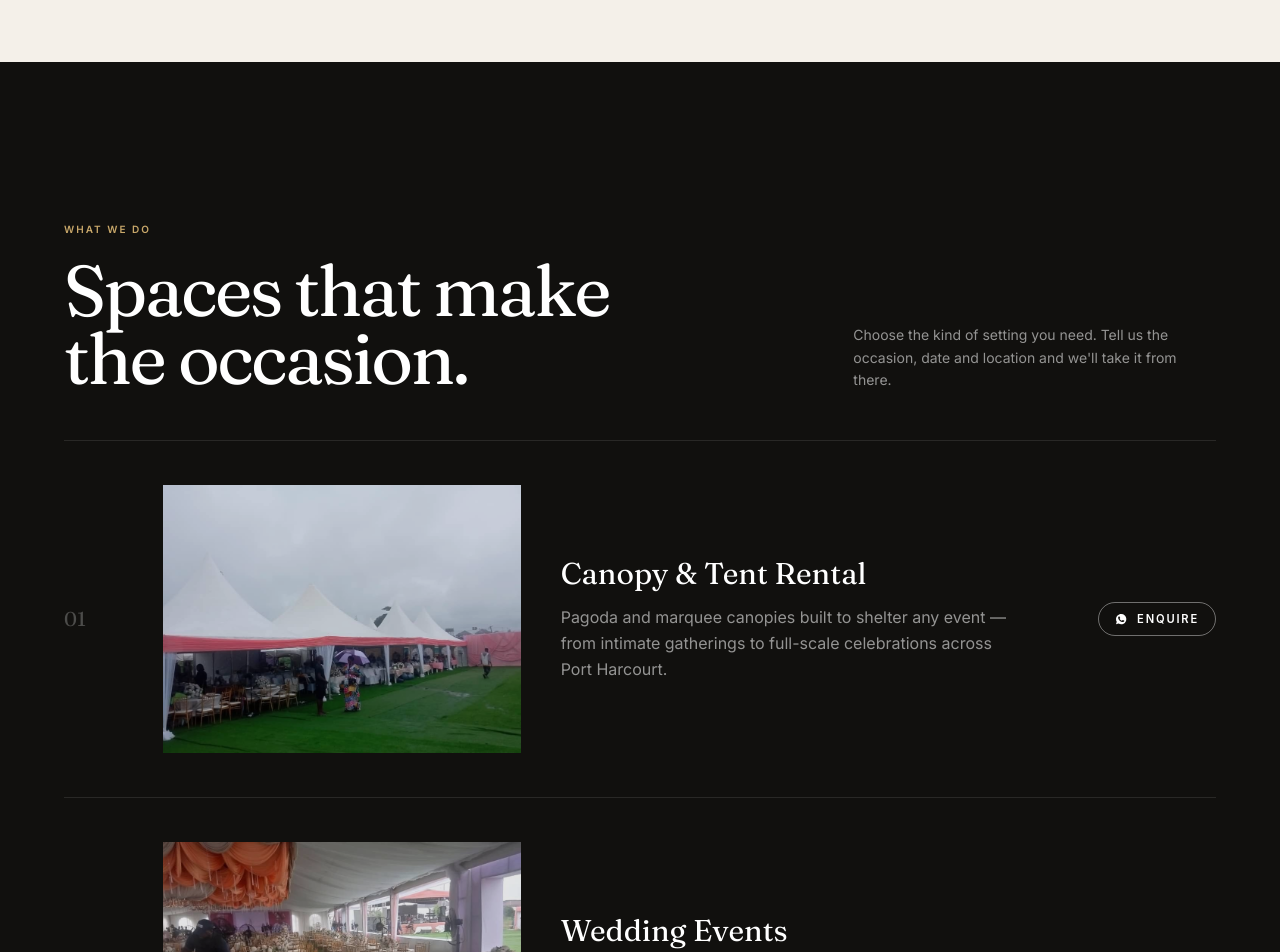
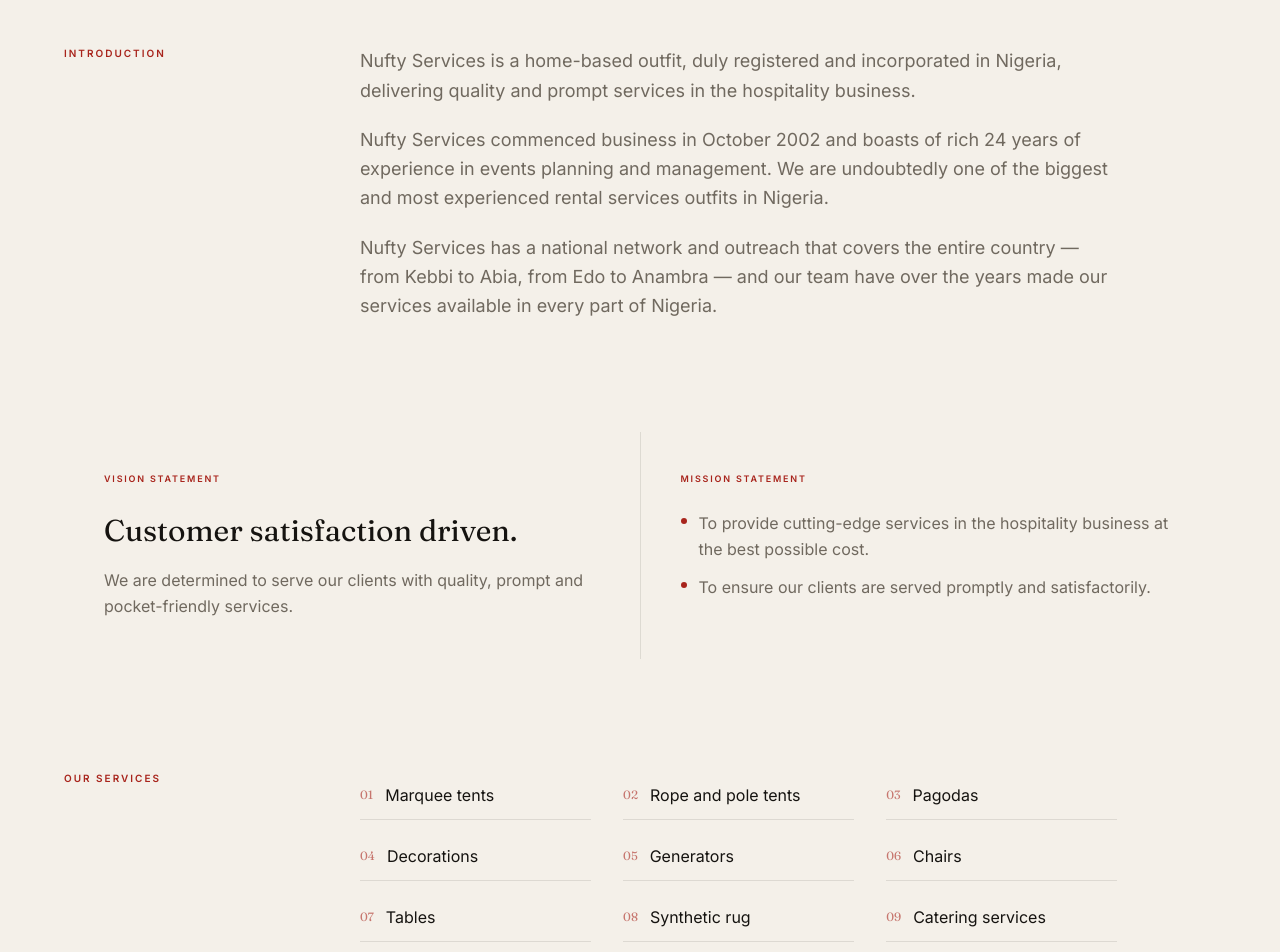
Before and after one commit to Metrothecreator/Nufty-Rentals-services, a Next.js app: page / in a window 1280 px wide. Shown: the part 4040-4992 px from the top of the page. Built offline with nearby package versions, Linux system fonts and the light colour scheme; no server answers.

Commit message:
Add company introduction, vision, mission and services to About section
Co-authored-by: arena-agent <297053741+arena-agent@users.noreply.github.com>

```diff
--- a/src/components/home/BrandIntro.tsx
+++ b/src/components/home/BrandIntro.tsx
@@ -1,7 +1,25 @@
 import Reveal from "@/components/ui/Reveal";
 
-export default function BrandIntro(){return <section id="about" className="bg-background px-6 py-28 sm:px-10 sm:py-40 lg:px-16">
+const SERVICES_LIST = [
+  "Marquee tents",
+  "Rope and pole tents",
+  "Pagodas",
+  "Decorations",
+  "Generators",
+  "Chairs",
+  "Tables",
+  "Synthetic rug",
+  "Catering services",
+  "Air conditioners",
+  "Ushers",
+  "Cooling",
+];
+
+export default function BrandIntro() {
+  return (
+    <section id="about" className="bg-background px-6 py-28 sm:px-10 sm:py-40 lg:px-16">
       <div className="mx-auto max-w-[1400px]">
+        {/* Intro header */}
         <div className="grid gap-12 lg:grid-cols-12 lg:gap-8">
           <Reveal effect="reveal" className="lg:col-span-3">
             <p className="label text-[10px] text-accent">The Nufty Standard</p>
@@ -12,9 +30,12 @@
               <span className="italic text-black/40">a great setting.</span>
             </h2>
           </Reveal>
-      <div className="hidden lg:col-span-3 lg:block"/>
+          <div className="hidden lg:col-span-3 lg:block" />
           <Reveal effect="reveal" delay={120} className="lg:col-span-6 lg:col-start-4">
-        <p className="max-w-xl text-base leading-relaxed text-muted sm:text-lg">From the first canopy pole to the final finishing touch, Nufty creates event spaces that feel considered, comfortable and ready for the moment.</p>
+            <p className="max-w-xl text-base leading-relaxed text-muted sm:text-lg">
+              From the first canopy pole to the final finishing touch, Nufty creates event spaces
+              that feel considered, comfortable and ready for the moment.
+            </p>
           </Reveal>
           <Reveal effect="reveal" delay={180} className="lg:col-span-3 lg:col-start-10 lg:flex lg:justify-end">
             <div className="mt-1 border-l border-foreground/15 pl-5">
@@ -26,5 +47,81 @@
             </div>
           </Reveal>
         </div>
+
+        {/* Introduction */}
+        <div className="mt-24 grid gap-10 lg:mt-36 lg:grid-cols-12 lg:gap-8">
+          <Reveal effect="reveal" className="lg:col-span-3">
+            <p className="label text-[10px] text-accent">Introduction</p>
+          </Reveal>
+          <Reveal effect="reveal" delay={100} className="lg:col-span-8 lg:col-start-4">
+            <div className="max-w-3xl space-y-5 text-base leading-relaxed text-muted sm:text-lg">
+              <p>
+                Nufty Services is a home-based outfit, duly registered and incorporated in Nigeria,
+                delivering quality and prompt services in the hospitality business.
+              </p>
+              <p>
+                Nufty Services commenced business in October 2002 and boasts of rich 24 years of
+                experience in events planning and management. We are undoubtedly one of the biggest
+                and most experienced rental services outfits in Nigeria.
+              </p>
+              <p>
+                Nufty Services has a national network and outreach that covers the entire country —
+                from Kebbi to Abia, from Edo to Anambra — and our team have over the years made our
+                services available in every part of Nigeria.
+              </p>
             </div>
-</section>}
+          </Reveal>
+        </div>
+
+        {/* Vision & Mission */}
+        <div className="mt-20 grid gap-px bg-foreground/10 sm:grid-cols-2 lg:mt-28">
+          <Reveal effect="reveal" className="bg-background p-8 sm:p-10">
+            <p className="label text-[9px] text-accent">Vision Statement</p>
+            <p className="mt-6 font-display text-2xl leading-snug sm:text-3xl">
+              Customer satisfaction driven.
+            </p>
+            <p className="mt-4 text-sm leading-relaxed text-muted sm:text-base">
+              We are determined to serve our clients with quality, prompt and pocket-friendly
+              services.
+            </p>
+          </Reveal>
+          <Reveal effect="reveal" delay={120} className="bg-background p-8 sm:p-10">
+            <p className="label text-[9px] text-accent">Mission Statement</p>
+            <div className="mt-6 space-y-3">
+              <p className="flex items-start gap-3 text-sm leading-relaxed text-muted sm:text-base">
+                <span className="mt-2 h-1.5 w-1.5 shrink-0 rounded-full bg-accent" />
+                To provide cutting-edge services in the hospitality business at the best possible cost.
+              </p>
+              <p className="flex items-start gap-3 text-sm leading-relaxed text-muted sm:text-base">
+                <span className="mt-2 h-1.5 w-1.5 shrink-0 rounded-full bg-accent" />
+                To ensure our clients are served promptly and satisfactorily.
+              </p>
+            </div>
+          </Reveal>
+        </div>
+
+        {/* Our Services */}
+        <div className="mt-20 grid gap-10 lg:mt-28 lg:grid-cols-12 lg:gap-8">
+          <Reveal effect="reveal" className="lg:col-span-3">
+            <p className="label text-[10px] text-accent">Our Services</p>
+          </Reveal>
+          <Reveal effect="reveal" delay={100} className="lg:col-span-8 lg:col-start-4">
+            <ul className="grid grid-cols-1 gap-x-8 gap-y-3 sm:grid-cols-2 lg:grid-cols-3">
+              {SERVICES_LIST.map((service, i) => (
+                <li
+                  key={service}
+                  className="flex items-center gap-3 border-b border-foreground/10 py-3 text-sm text-foreground sm:text-base"
+                >
+                  <span className="font-display text-xs text-accent/60">
+                    {String(i + 1).padStart(2, "0")}
+                  </span>
+                  {service}
+                </li>
+              ))}
+            </ul>
+          </Reveal>
+        </div>
+      </div>
+    </section>
+  );
+}
```
Lines whose indentation alone changed are shown as unchanged.
